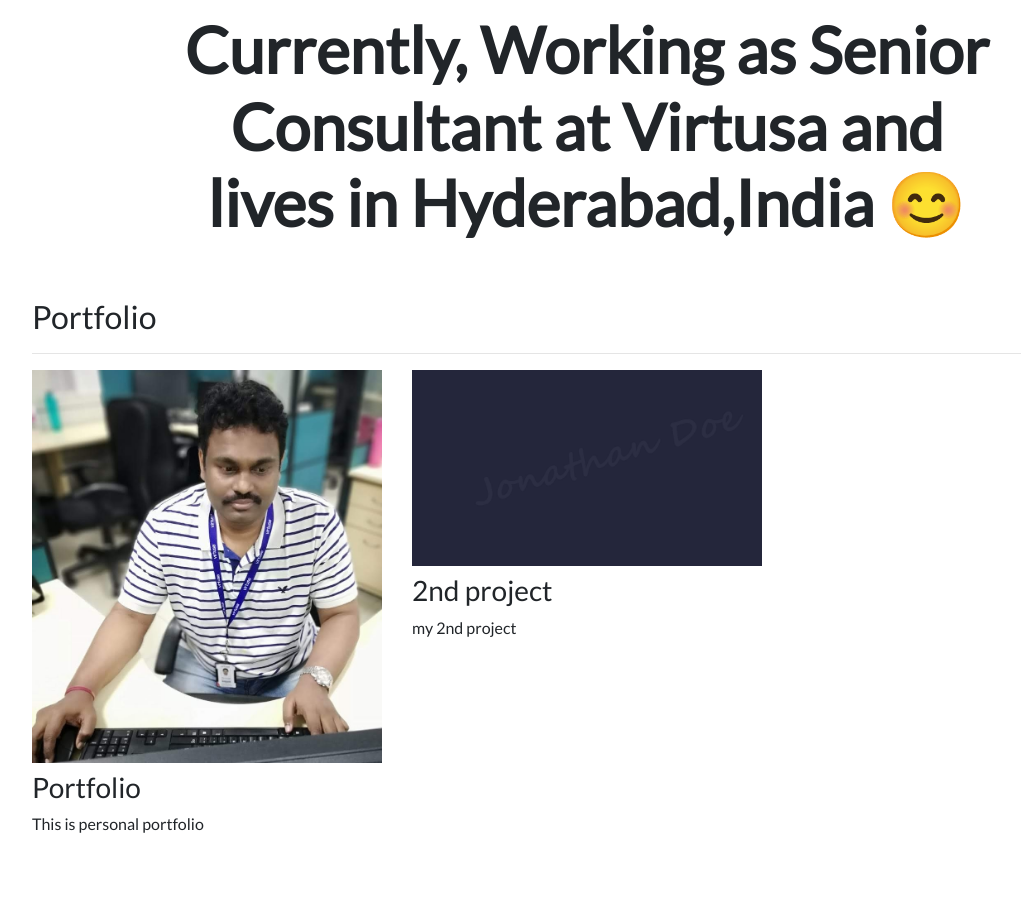
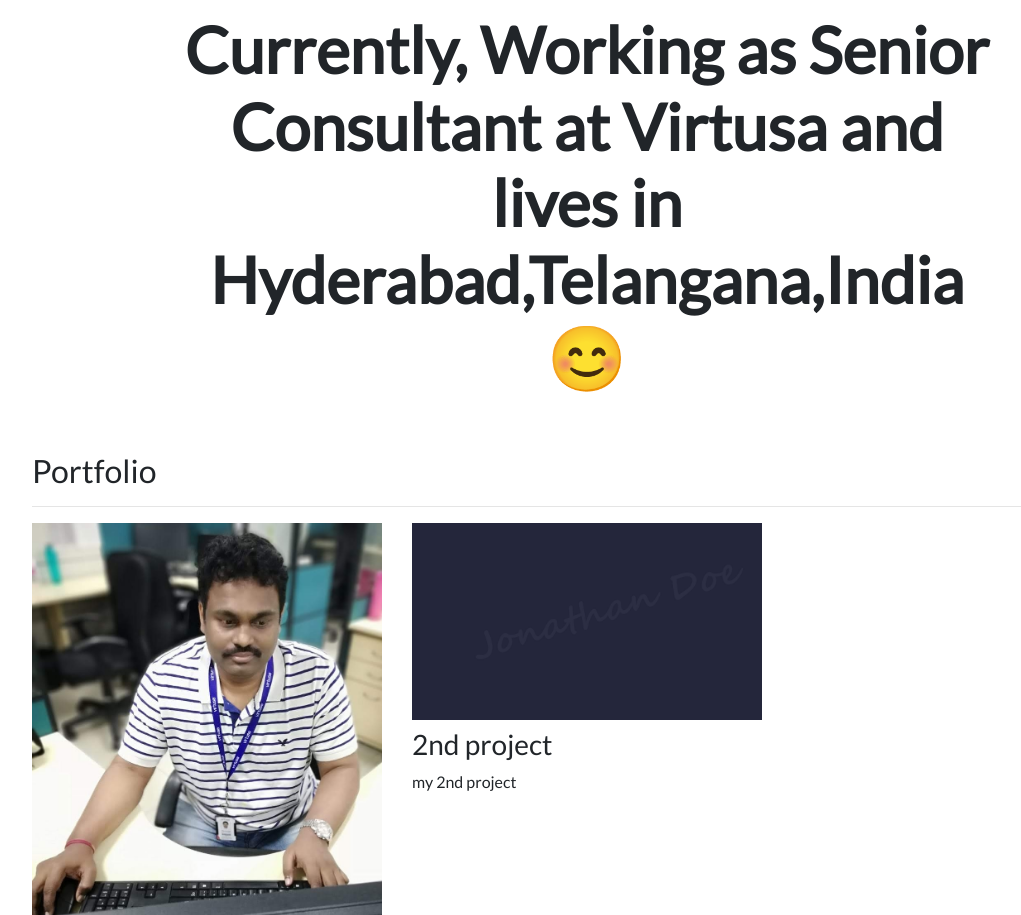
Before and after one commit to chintala3777/Chaitanya_Portfolio, a Django app: page / in a window 1280 px wide. Shown: the part 576-1491 px from the top of the page, without its empty margins (53-1074 px from the left). Before the commit the page ends 1409 px from the top, so only its background shows below. Run offline with Django 4.2, Linux system fonts and the light colour scheme; data comes from the database, SQL or seed files in the repository; some libraries are stand-ins or nearby versions.

Commit message:
setting changes done for local settings

```diff
--- a/portfolio/templates/portfolio/home.html
+++ b/portfolio/templates/portfolio/home.html
@@ -12,7 +12,7 @@
 
 <div class="row justify-content-center mb-3">
   <div class="col-md-9 text-center">
-    <h1 id="hometext" class="font-weight-bold">Currently, Working as Senior Consultant at Virtusa and lives in Hyderabad,India 😊</h1>
+    <h1 id="hometext" class="font-weight-bold">Currently, Working as Senior Consultant at Virtusa and lives in Hyderabad,Telangana,India 😊</h1>
   </div>
 </div>
 
```
